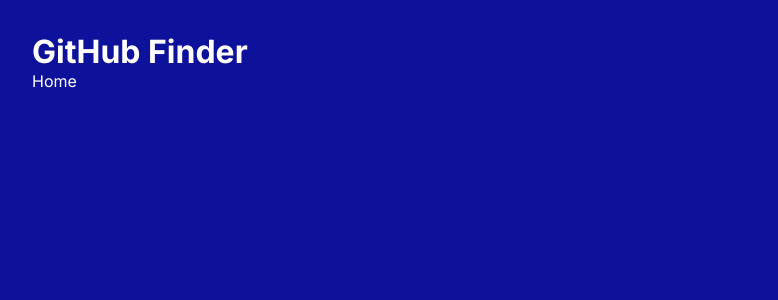
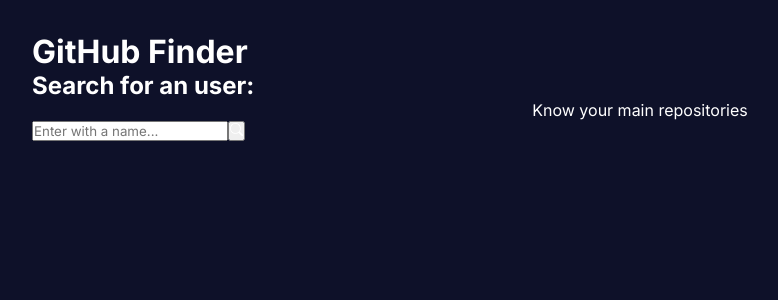
Before and after one commit to kevin504-max/API_Github, a React (Vite) app in the folder github_finder/: page / in a window 1280 px wide. Shown: the top 300 px of the page, without its empty margins (0-778 px from the left). Built offline with nearby package versions, Linux system fonts and the light colour scheme.

Commit message:
Home Sctructure + Search

```diff
--- /dev/null
+++ b/github_finder/src/components/Search.tsx
@@ -0,0 +1,20 @@
+import React from 'react'
+
+import { BsSearch } from 'react-icons/bs'
+
+const Search = () => {
+    return (
+        <div>
+            <h2>Search for an user:</h2>
+            <p>Know your main repositories</p>
+            <div>
+                <input type="text" placeholder="Enter with a name..." />
+                <button>
+                    <BsSearch />
+                </button>
+            </div>
+        </div>
+    )
+};
+
+export default Search;
--- a/github_finder/src/index.css
+++ b/github_finder/src/index.css
@@ -7,7 +7,7 @@
 }
 
 body {
-  background-color: #0e1199;
+  background-color: #0e1129;
   padding: 2rem;
 }
 
--- a/github_finder/src/routes/Home.tsx
+++ b/github_finder/src/routes/Home.tsx
@@ -1,8 +1,10 @@
-import React from 'react'
+import Search from '../components/Search';
 
 const Home = () => {
     return (
-        <div>Home</div>
+        <div>
+            <Search />
+        </div>
     )
 };
 
```
